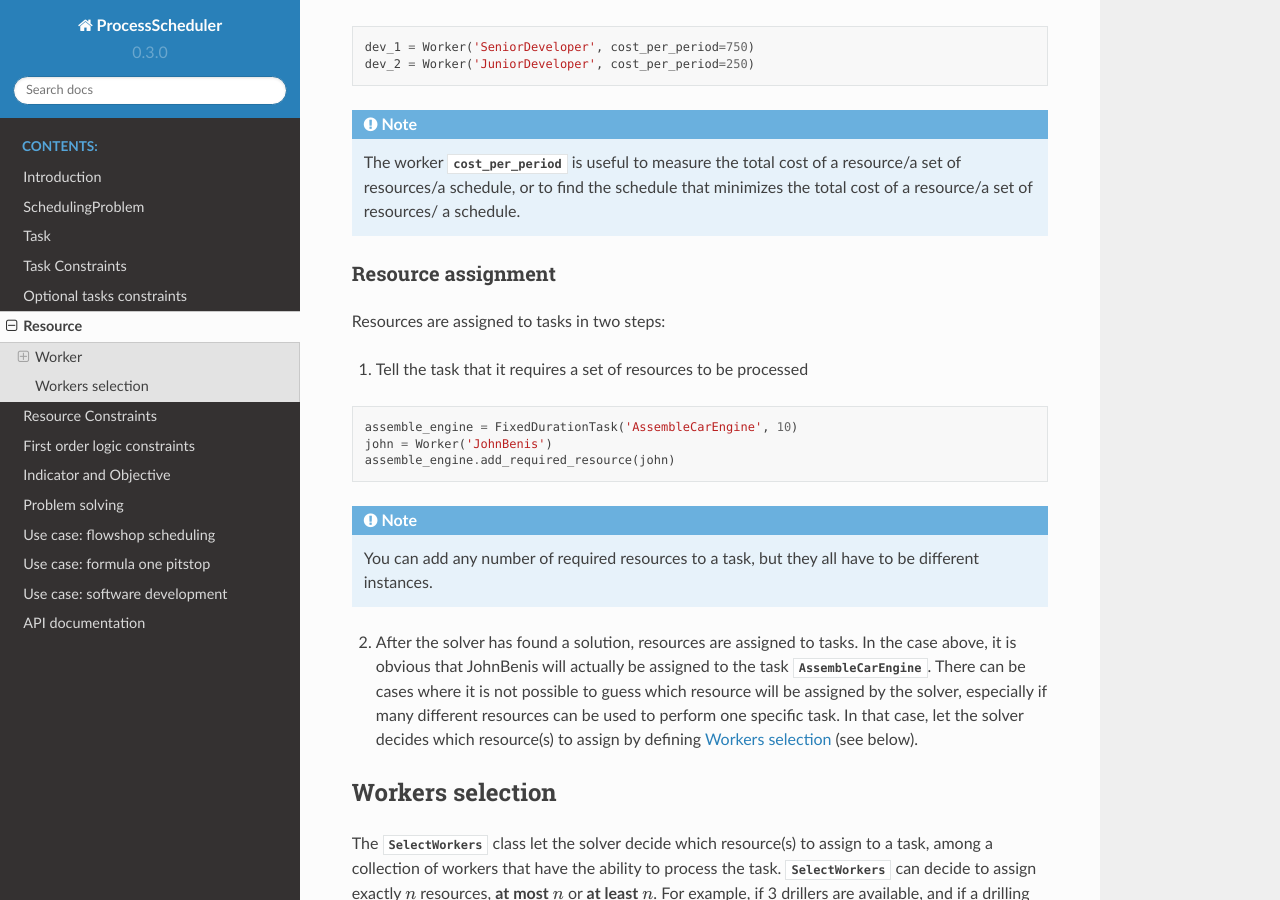
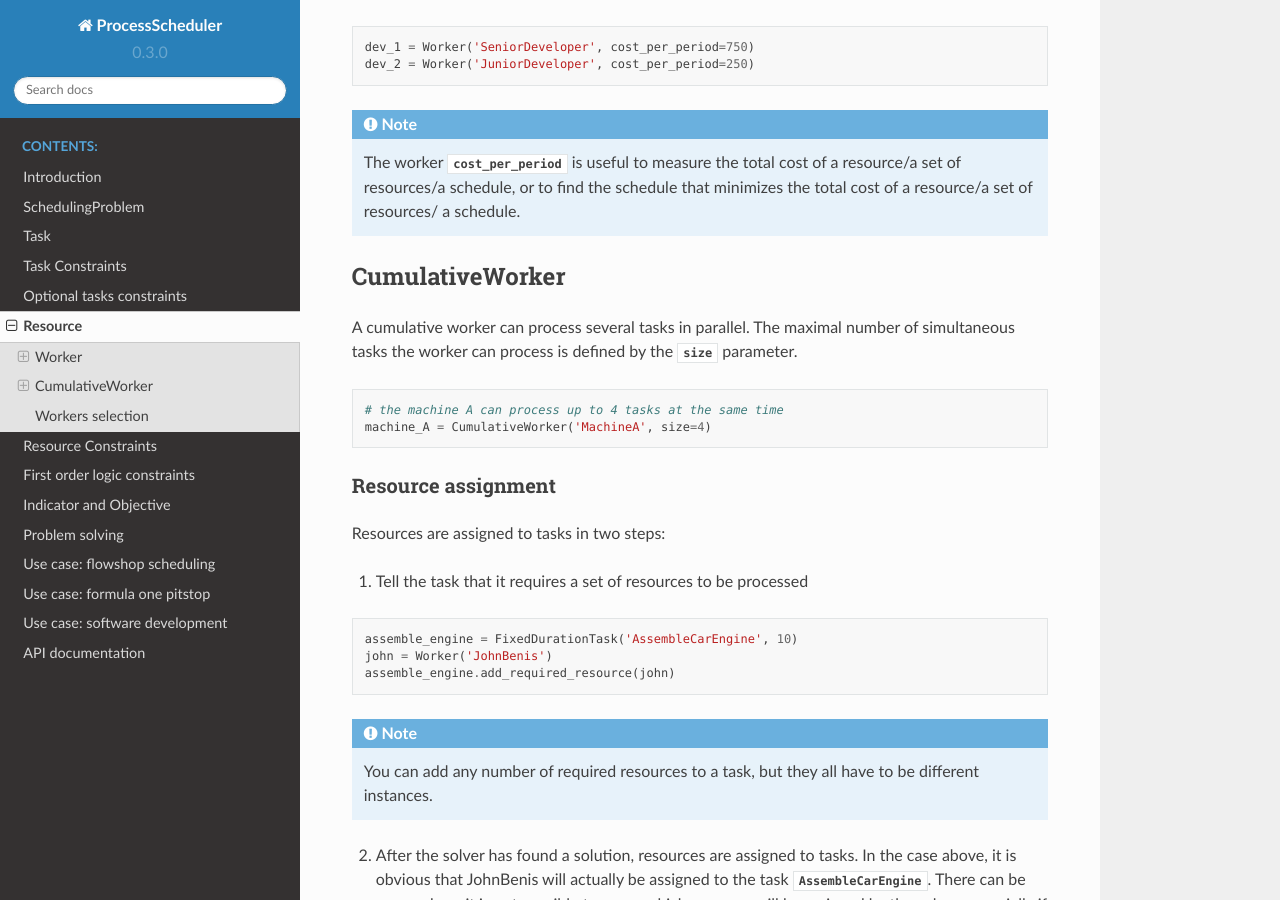
Before and after one commit to tpaviot/ProcessScheduler, a Sphinx documentation site: the page built from doc/resource.rst, in a window 1280 px wide and 900 px high, scrolled down 1194 px. Built offline with Sphinx 7.4.7 and the Read the Docs theme 2.0.0, drawn with Linux system fonts in a browser that asks for light colours.

Commit message:
Add cumulative to doc

```diff
--- a/doc/resource.rst
+++ b/doc/resource.rst
@@ -48,6 +48,15 @@ In the case where a Senior developer is charged 750$/hour and a junior dev 250$/
 
   The worker :attr:`cost_per_period` is useful to measure the total cost of a resource/a set of resources/a schedule, or to find the schedule that minimizes the total cost of a resource/a set of resources/ a schedule.
 
+CumulativeWorker
+----------------
+A cumulative worker can process several tasks in parallel. The maximal number of simultaneous tasks the worker can process is defined by the :attr:`size` parameter.
+
+.. code-block:: python
+
+    # the machine A can process up to 4 tasks at the same time
+    machine_A = CumulativeWorker('MachineA', size=4)
+
 Resource assignment
 ^^^^^^^^^^^^^^^^^^^
 Resources are assigned to tasks in two steps:
```
